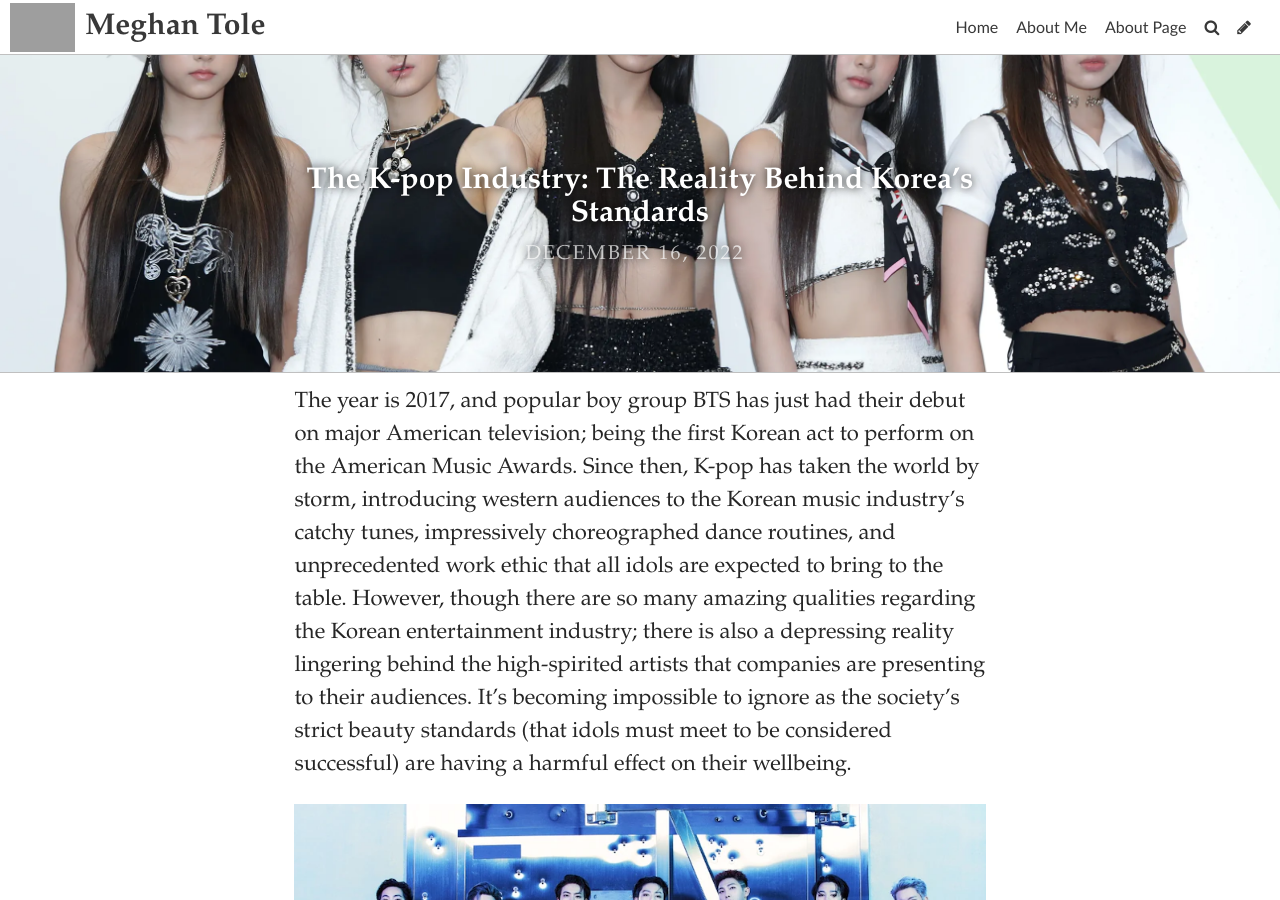
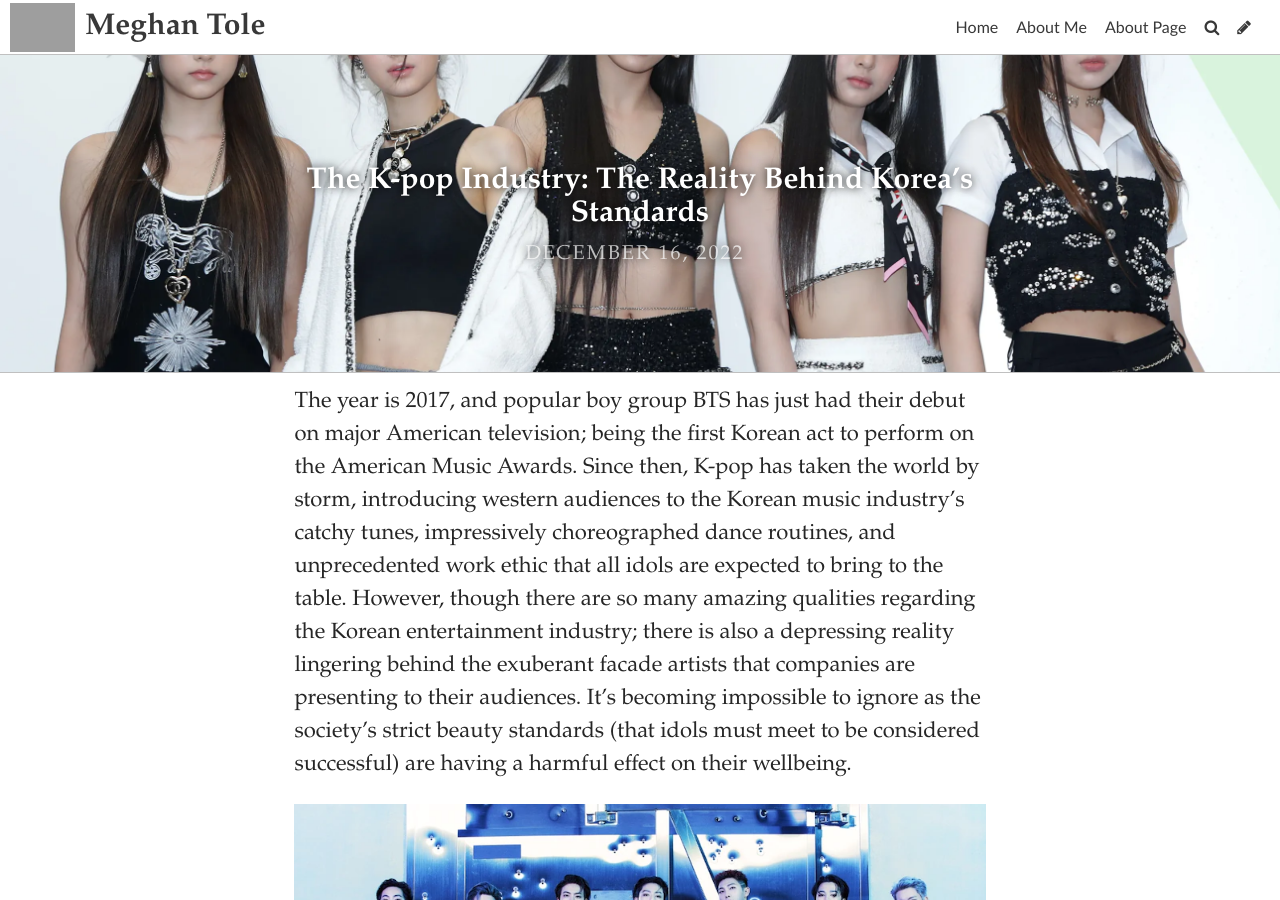
Before and after one commit to meghantole/tarm, a Jekyll site: the page built from _posts/2022-12-16-the-k-pop-industry-the-reality-behind-korea’s-standards.md, in a window 1280 px wide and 900 px high. Built offline with Jekyll 4.4.1, drawn with Linux system fonts in a browser that asks for light colours; some web fonts are replaced; grey boxes are pictures that could not be loaded.

Commit message:
Update Post “2022-12-16-the-k-pop-industry-the-reality-behind-korea’s-standards”

```diff
--- a/_posts/2022-12-16-the-k-pop-industry-the-reality-behind-korea’s-standards.md
+++ b/_posts/2022-12-16-the-k-pop-industry-the-reality-behind-korea’s-standards.md
@@ -8,9 +8,7 @@ caption: South Korea is one of the strictest countries in terms of beauty
   standards and the narrowest.
 comments: false
 ---
-
-
-The year is 2017, and popular boy group BTS has just had their debut on major American television; being the first Korean act to perform on the American Music Awards. Since then, K-pop has taken the world by storm, introducing western audiences to the Korean music industry’s catchy tunes, impressively choreographed dance routines, and unprecedented work ethic that all idols are expected to bring to the table. However, though there are so many amazing qualities regarding the Korean entertainment industry; there is also a depressing reality lingering behind the high-spirited artists that companies are presenting to their audiences. It’s becoming impossible to ignore as the society’s strict beauty standards (that idols must meet to be considered successful) are having a harmful effect on their wellbeing.
+The year is 2017, and popular boy group BTS has just had their debut on major American television; being the first Korean act to perform on the American Music Awards. Since then, K-pop has taken the world by storm, introducing western audiences to the Korean music industry’s catchy tunes, impressively choreographed dance routines, and unprecedented work ethic that all idols are expected to bring to the table. However, though there are so many amazing qualities regarding the Korean entertainment industry; there is also a depressing reality lingering behind the exuberant facade artists that companies are presenting to their audiences. It’s becoming impossible to ignore as the society’s strict beauty standards (that idols must meet to be considered successful) are having a harmful effect on their wellbeing.
 
 ![](../uploads/bts1.webp)
 
```
